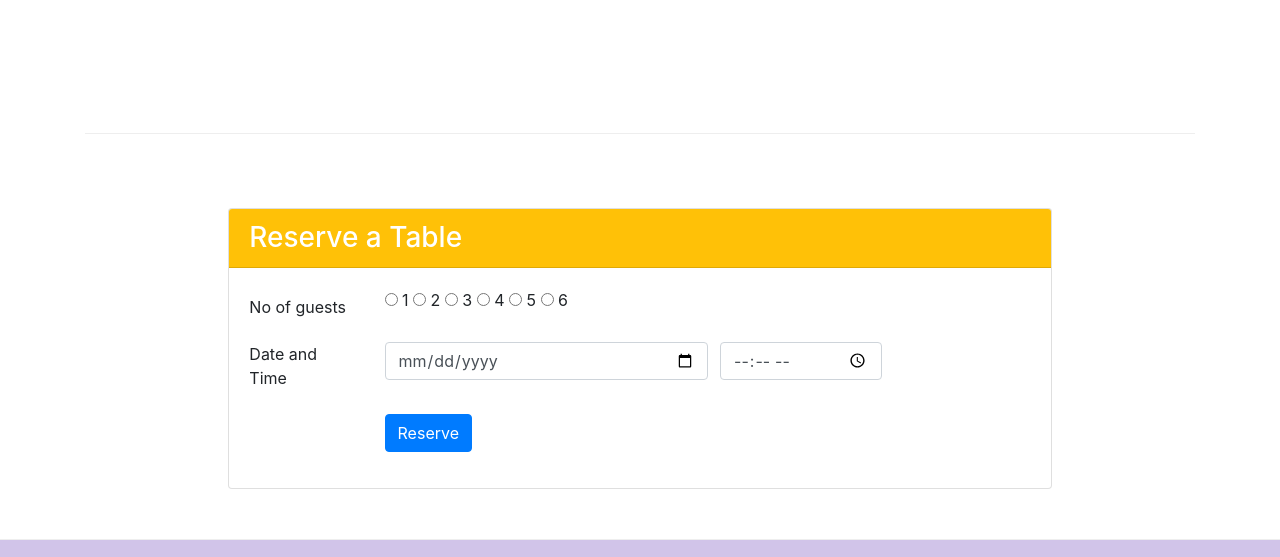
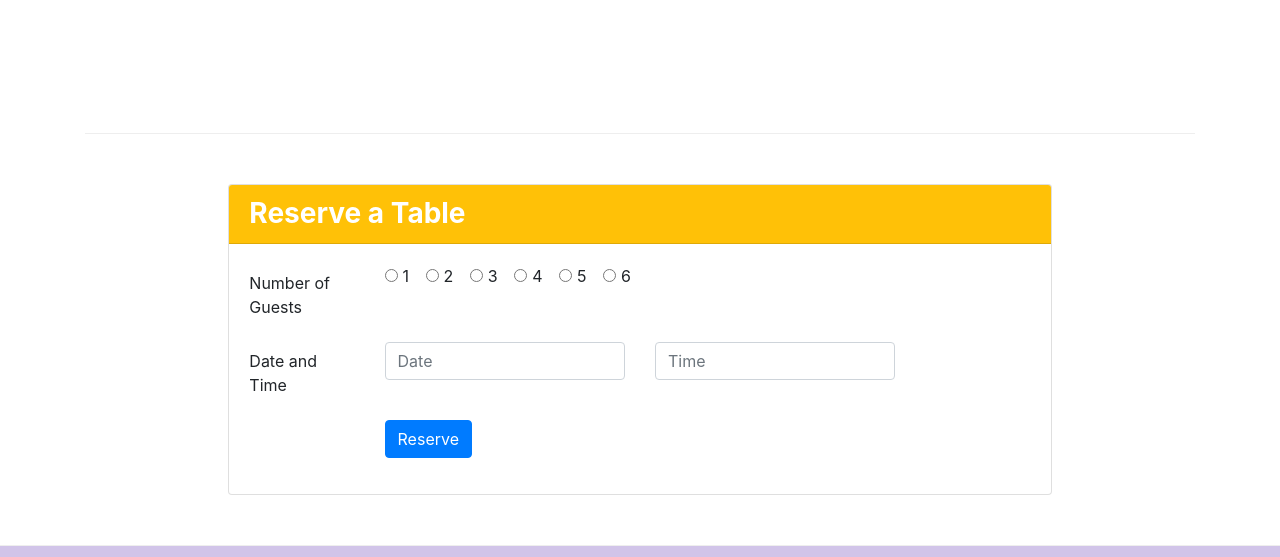
Before and after one commit to vijay-guttula/web-test, a website: page index.html in a window 1280 px wide. Shown: the part 1400-1957 px from the top of the page. Drawn offline with nearby package versions, Linux system fonts and the light colour scheme.

Commit message:
Assignment 2

```diff
--- a/index.html
+++ b/index.html
@@ -53,8 +53,10 @@
                 <div class="col-12 col-sm-3 align-self-center">
                     <img src="img/logo.png" class="img-fluid">
                 </div>
-                <div class="col-12 order-sm-last col-sm-3 align-self-center">
-                    <a href="#form" class="btn btn-warning btn-sm btn-block">Reserve a Table</a>
+                <div class="col-12 order-sm-last col-sm-3
+                        align-self-center">
+                    <a href="#form" class="btn btn-warning btn-sm
+                            btn-block">Reserve a Table</a>
                 </div>
             </div>
         </div>
@@ -88,9 +90,8 @@
             </div>
             <div class="col col-sm col-md">
                 <h2>Weekend Grand Buffet <span class="badge
-                                badge-danger">NEW</span></h2>
+                            badge-danger">NEW</span></h2>
                 <p>Featuring mouthwatering combinations with a choice of five different salads, six enticing appetizers, six main entrees and five choicest desserts. Free flowing bubbly and soft drinks. All for just $19.99 per person </p>
-
             </div>
         </div>
 
@@ -101,7 +102,7 @@
             <div class="col order-sm-first col-sm col-md">
                 <div class="media">
                     <img class="d-flex mr-3 img-thumbnail
-                                align-self-center" src="img/alberto.png" alt="Alberto Somayya">
+                            align-self-center" src="img/alberto.png" alt="Alberto Somayya">
                     <div class="media-body">
                         <h2 class="mt-0">Alberto Somayya</h2>
                         <h4>Executive Chef</h4>
@@ -115,58 +116,66 @@
 
 
 
-    <div id="form" class="row row-content">
-        <div class="col-sm-8 mx-auto mt-4">
-            <div class="card">
-                <h3 class="card-header bg-warning
-                        text-white">Reserve a Table</h3>
+    <div class="row row-content align-items-center justify-content-center">
+        <div class="col-12 col-md-8">
+            <div class="card" id="form">
+                <h3 class="card-header bg-warning text-white"><strong>Reserve
+                            a Table</strong></h3>
                 <div class="card-body">
-                    <form>
+                    <form action="">
                         <div class="form-group row">
-                            <div class="col-12 col-sm-2">
-                                <label for="guests" class="col-form-label">No of
-                                    guests</label>
-                            </div>
-
-                            <div class="col-12 col-sm-10">
-                                <input type="radio" id="1" name="guests" value="1" class="form-control-check">
-                                <label for="1">1</label>
-                                <input type="radio" id="2" name="guests" value="2" class="form-control-check">
-                                <label for="2">2</label>
-                                <input type="radio" id="3" name="guests" value="3" class="form-control-check">
-                                <label for="3">3</label>
-                                <input type="radio" id="4" name="guests" value="4" class="form-control-check">
-                                <label for="4">4</label>
-                                <input type="radio" id="5" name="guests" value="5" class="form-control-check">
-                                <label for="5">5</label>
-                                <input type="radio" id="6" name="guests" value="6" class="form-control-check">
-                                <label for="6">6</label>
+                            <label for="guestCount" class="col-form-label
+                                    col-md-2">Number of Guests</label>
+                            <div class="col-md-10">
+                                <div class="form-check form-check-inline">
+                                    <input class="form-check-input" type="radio" name="inlineRadioOptions" id="one" value="1">
+                                    <label class="form-check-label" for="one">1</label>
+                                </div>
+                                <div class="form-check form-check-inline">
+                                    <input class="form-check-input" type="radio" name="inlineRadioOptions" id="two" value="2">
+                                    <label class="form-check-label" for="two">2</label>
+                                </div>
+                                <div class="form-check form-check-inline">
+                                    <input class="form-check-input" type="radio" name="inlineRadioOptions" id="three" value="3">
+                                    <label class="form-check-label" for="three">3</label>
+                                </div>
+                                <div class="form-check form-check-inline">
+                                    <input class="form-check-input" type="radio" name="inlineRadioOptions" id="four" value="4">
+                                    <label class="form-check-label" for="four">4</label>
+                                </div>
+                                <div class="form-check form-check-inline">
+                                    <input class="form-check-input" type="radio" name="inlineRadioOptions" id="five" value="5">
+                                    <label class="form-check-label" for="five">5</label>
+                                </div>
+                                <div class="form-check form-check-inline">
+                                    <input class="form-check-input" type="radio" name="inlineRadioOptions" id="six" value="6">
+                                    <label class="form-check-label" for="six">6</label>
+                                </div>
                             </div>
                         </div>
-                        <div class="row form-group">
-                            <div class="col-sm-2">
-                                <label for="DateTime">Date and Time</label>
+
+                        <div class="form-group row">
+                            <label for="dateTime" class="col-form-label
+                                    col-md-2">Date and Time</label>
+                            <div class="col-md-4">
+                                <input type="text" name="date" id="date" class="form-control" placeholder="Date">
                             </div>
-                            <div class="col-sm-10">
-                                <input type="date" class="form-control w-50 d-inline" name="date" placeholder="Date">
-                                <input type="time" class="form-control w-25 d-inline ml-2" name="time" placeholder="Time">
+                            <div class="col-md-4">
+                                <input type="text" name="time" id="dateTime" class="form-control" placeholder="Time">
                             </div>
                         </div>
-                        <div class="row form-group">
-                            <div class="col-sm-2">
-                            </div>
-                            <div class="col-sm-10">
-                                <button class="btn btn-primary ">Reserve</button>
+
+                        <div class="form-group row">
+                            <div class="offset-md-2 col-md-10">
+                                <button class="btn btn-primary" type="submit">
+                                        Reserve
+                                    </button>
                             </div>
                         </div>
+                    </form>
                 </div>
             </div>
-            </form>
         </div>
-
-
-
-    </div>
     </div>
 
     <footer class="footer">
```
